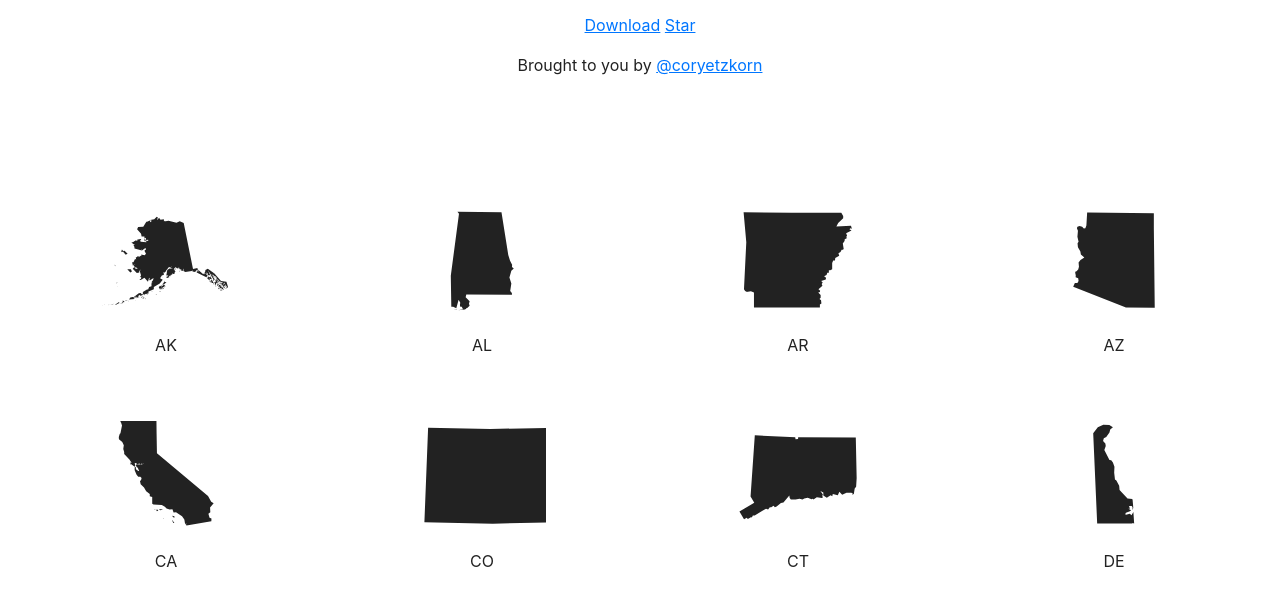
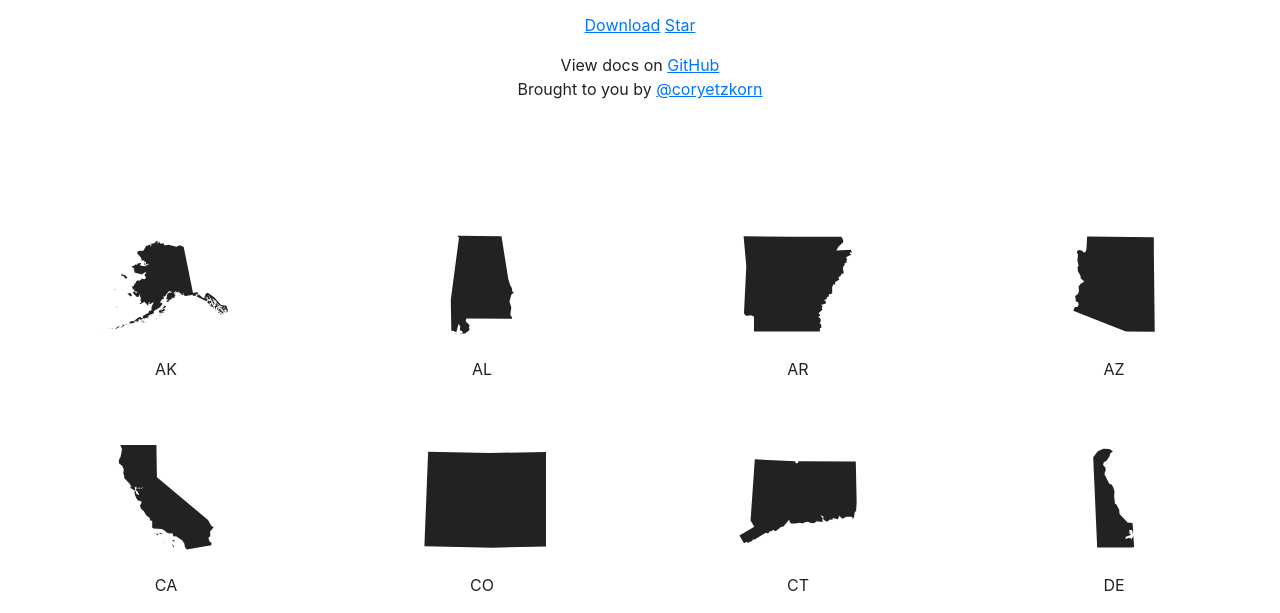
Before and after one commit to coryetzkorn/state-svg-defs, a plain HTML site: page docs/index.html in a window 1280 px wide. Shown: the part 187-800 px from the top of the page. Drawn offline with Linux system fonts and the light colour scheme.

Commit message:
GitHub link

```diff
--- a/docs/index.html
+++ b/docs/index.html
@@ -231,7 +231,10 @@
       <a class="github-button" href="https://github.com/coryetzkorn/state-svg-defs/archive/master.zip" data-icon="octicon-cloud-download" data-style="mega" aria-label="Download coryetzkorn/state-svg-defs on GitHub">Download</a>
       <a class="github-button" href="https://github.com/coryetzkorn/state-svg-defs" data-icon="octicon-star" data-style="mega" data-count-href="/coryetzkorn/state-svg-defs/stargazers" data-count-api="/repos/coryetzkorn/state-svg-defs#stargazers_count" data-count-aria-label="# stargazers on GitHub" aria-label="Star coryetzkorn/state-svg-defs on GitHub">Star</a>
     </div>
-    <p>Brought to you by <a href="http://twitter.com/coryetzkorn">@coryetzkorn</a></p>
+    <p>
+      View docs on <a href="https://github.com/coryetzkorn/state-svg-defs">GitHub</a><br />
+      Brought to you by <a href="http://twitter.com/coryetzkorn">@coryetzkorn</a>
+    </p>
   </header>
 
   <div class="states">
```
